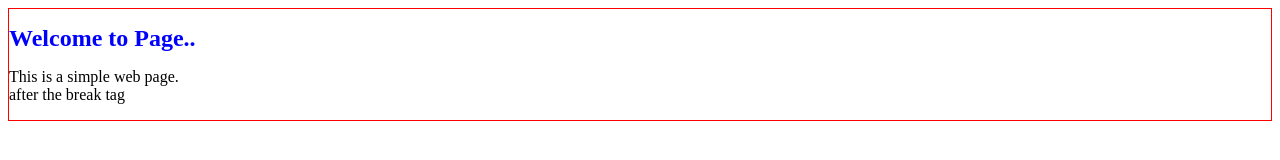
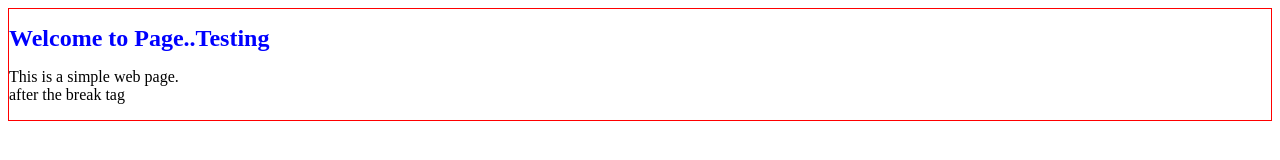
Before and after one commit to NavneetBhatti/html, a plain HTML site: page index.html in a window 1280 px wide. Shown: the top 160 px of the page. Drawn offline with Linux system fonts and the light colour scheme.

Commit message:
change index file

```diff
--- a/index.html
+++ b/index.html
@@ -11,7 +11,7 @@
     </head>
     <body>
         <div style="border: 1px solid red">
-            <h1>Welcome to Page..</h1>
+            <h1>Welcome to Page..Testing</h1>
             <p>This is a simple web page.<br> after the break tag</p>
         </div>
 
```
